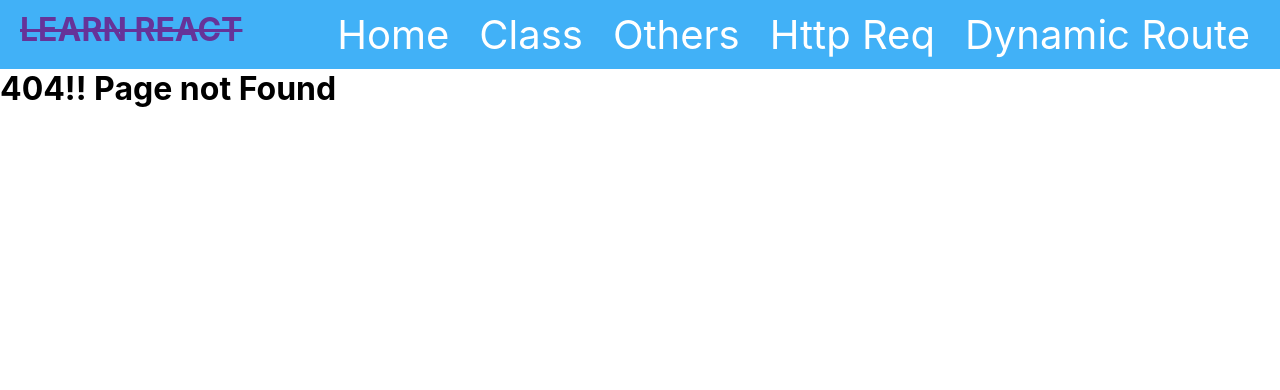
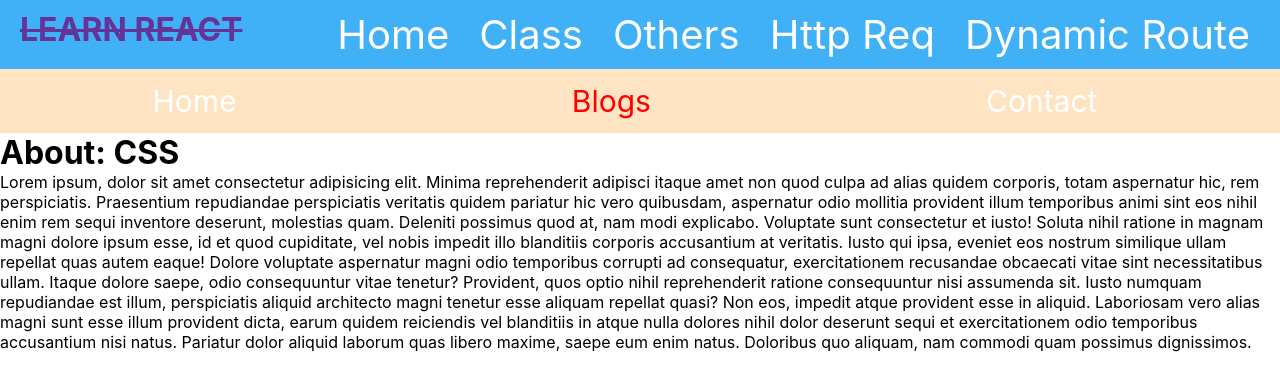
Before and after one commit to khaled39ab/React-With-LWS, a React (Create React App) app: page /blogs/CSS in a window 1280 px wide. Before the commit this address had no page. Shown: the top 390 px of the page. Built offline with nearby package versions, Linux system fonts and the light colour scheme.

Commit message:
dynamic routing with useParams

```diff
--- a/src/App.js
+++ b/src/App.js
@@ -18,6 +18,7 @@ import DynamicRoute from './page/dynamic-routing/DynamicRoute';
 import Error from './page/Error';
 import Blogs from './page/dynamic-routing/Blogs';
 import Contact from './page/dynamic-routing/Contact';
+import Details from './page/dynamic-routing/Details';
 
 function App() {
   return (
@@ -39,6 +40,7 @@ function App() {
         <Route path='/hook' element={<Hook/>}></Route>
         <Route path='/dynamic-home' element={<DynamicRoute/>}></Route>
         <Route path='/blogs' element={<Blogs/>}></Route>
+        <Route path='/blogs/:title' element={<Details></Details>}></Route>
         <Route path='/contact' element={<Contact></Contact>}></Route>
         <Route path='*' element={<Error/>}></Route>
       </Routes>
--- a/src/page/dynamic-routing/Blog.js
+++ b/src/page/dynamic-routing/Blog.js
@@ -1,4 +1,5 @@
 import React from 'react';
+import { Link } from 'react-router-dom';
 
 const Blog = ({ blog }) => {
     const sliceStr = (str, num) => {
@@ -12,7 +13,7 @@ const Blog = ({ blog }) => {
     return (
         <article style={{ margin: '20px' }}>
             <h3>{blog.title}</h3>
-            <p>{sliceStr(blog.desc, 100)} <button>Learn More</button></p>
+            <p>{sliceStr(blog.desc, 100)} <Link to={blog.title}>Learn More</Link></p>
 
         </article>
     );
--- /dev/null
+++ b/src/page/dynamic-routing/Details.js
@@ -0,0 +1,29 @@
+import React from 'react';
+import { useEffect } from 'react';
+import { useState } from 'react';
+import { useParams } from 'react-router-dom';
+import { blogsData } from './blogsData';
+import DynamicNavbar from './DynamicNavbar';
+
+const Details = () => {
+    const { title } = useParams();
+    const [details, setDetails] = useState('');
+
+    useEffect(() => {
+        const body = blogsData.filter(blog => blog.title === title)
+        setDetails(body[0].desc)
+    }, [title])
+
+    return (
+        <div>
+            <DynamicNavbar />
+
+            <div>
+                <h1>About: {title}</h1>
+                <p>{details}</p>
+            </div>
+        </div>
+    );
+};
+
+export default Details;
```
